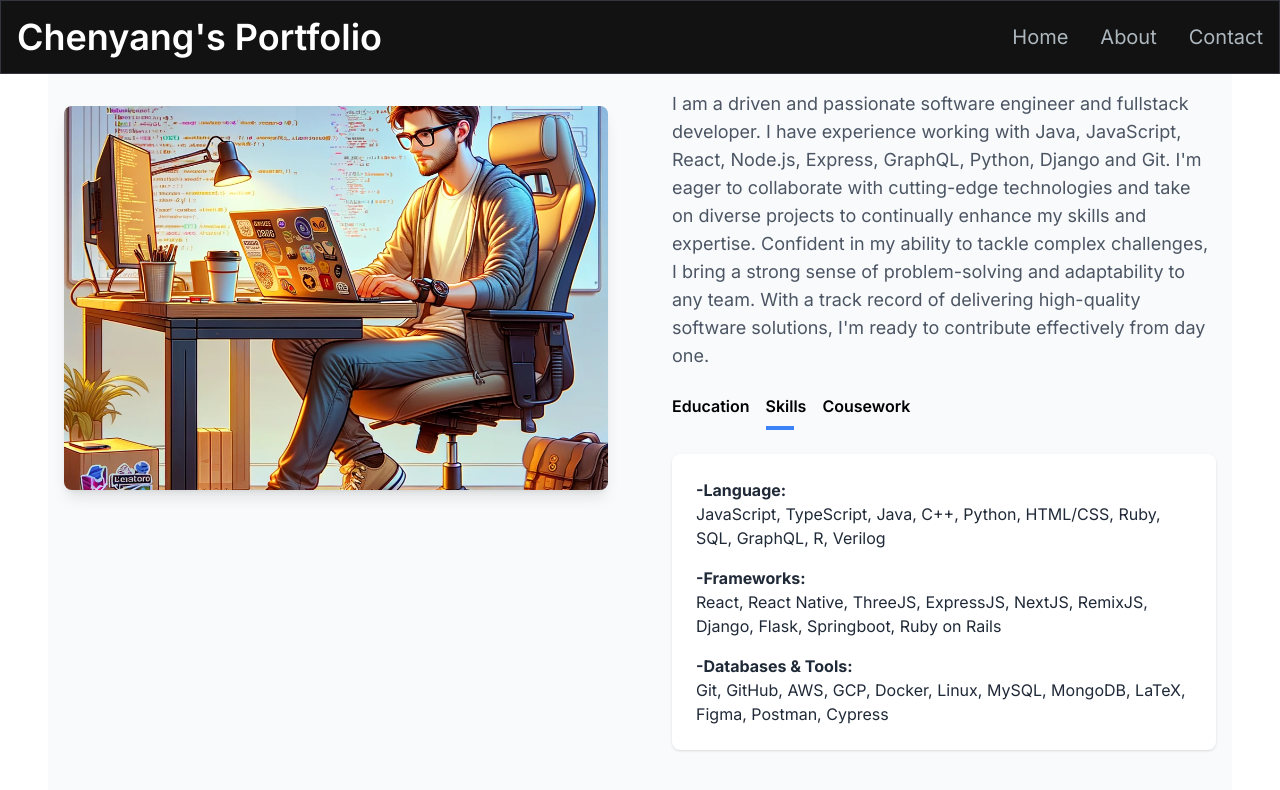
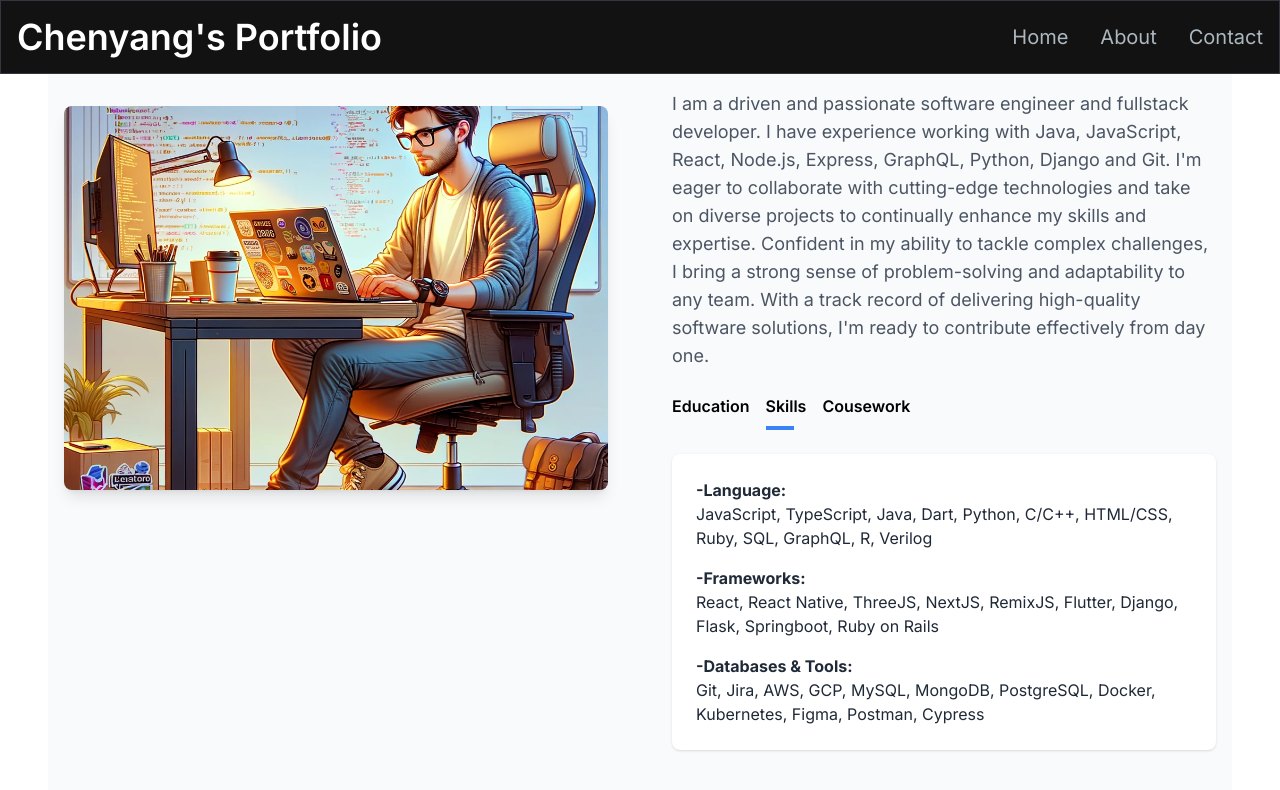
Before and after one commit to raphaeldu98/nextjs-portfolio, a Next.js app: page / in a window 1280 px wide. Both pictures are taken after a click on the button "Skills". Shown: the part 630-1420 px from the top of the page. Built offline with nearby package versions, Linux system fonts and the light colour scheme.

Commit message:
update information

```diff
--- a/app/components/About.tsx
+++ b/app/components/About.tsx
@@ -12,7 +12,7 @@ const TAB_DATA = [
         <li>
           <span className="font-bold">Santa Clara University</span> <br/>
           Master of Science in Computer Science<br/>
-          GPA: 4.0/4
+          GPA: 3.96/4
         </li>
         <br/>
         <li>
@@ -30,13 +30,13 @@ const TAB_DATA = [
       <div>
         <p className="font-bold">-Language:</p>
         {/* <p>Java, JavaScript, C++, Python, HTML/CSS, SQL, GraphQL, R, Verilog</p> */}
-        <p>JavaScript, TypeScript, Java, C++, Python, HTML/CSS, Ruby, SQL, GraphQL, R, Verilog</p>
+        <p>JavaScript, TypeScript, Java, Dart, Python, C/C++, HTML/CSS, Ruby, SQL, GraphQL, R, Verilog</p>
         <p className="font-bold mt-4">-Frameworks:</p>
         {/* <p>Django, React, Tailwind CSS, Node.js, Next.js, Remix.js, PyTorch, Shopify Hydrogen</p> */}
-        <p>React, React Native, ThreeJS, ExpressJS, NextJS, RemixJS, Django, Flask, Springboot, Ruby on Rails</p>
+        <p>React, React Native, ThreeJS, NextJS, RemixJS, Flutter, Django, Flask, Springboot, Ruby on Rails</p>
         <p className="font-bold mt-4">-Databases & Tools:</p>
         {/* <p>Git, GitHub, Shell, Docker, Linux, MySQL, MongoDB, LaTeX</p> */}
-        <p>Git, GitHub, AWS, GCP, Docker, Linux, MySQL, MongoDB, LaTeX, Figma, Postman, Cypress</p>
+        <p>Git, Jira, AWS, GCP, MySQL, MongoDB, PostgreSQL, Docker, Kubernetes, Figma, Postman, Cypress</p>
       </div>
     ),
   },
@@ -45,6 +45,7 @@ const TAB_DATA = [
     id: "coursework",
     content: (
       <ul className="list-disc pl-2">
+        <li>Image and Video Compression</li>
         <li>Mobile Development</li>
         <li>Advanced Web Development</li>
         <li>Design and Analysis Algorithms</li>
```
Also changed, not shown: 1 other file (tests, documents, lock files or other folders).
